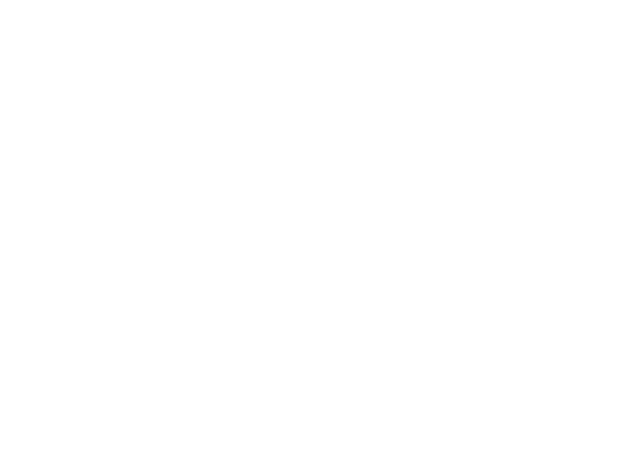
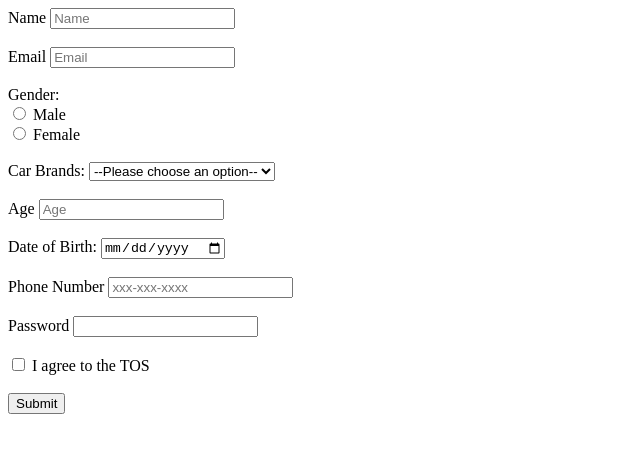
Before and after one commit to acciojob/signup-form-car-Priyatam-Vemulapalli, a website: page main.html in a window 1280 px wide. Shown: the whole page, without its empty margins (0-640 px from the left). Drawn offline with Linux system fonts and the light colour scheme.

Commit message:
created a submission

```diff
--- a/main.html
+++ b/main.html
@@ -11,6 +11,45 @@
     <script type="text/javascript" src="./script.js">
 </script>
 
+	<form method="post"></form>
+	<label for="name">Name</label>
+	<input type="text" id="name" name="name" placeholder="Name" required><br><br>
+
+	<label for="email">Email</label>
+	<input type="text" id="email" name="email" placeholder="Email" required><br><br>
+
+	<label>Gender:</label><br>
+    <input type="radio" id="gender_m" name="gender" value="male" required>
+    <label for="gender_m">Male</label><br>
+
+	<input type="radio" id="gender_f" name="gender" value="female" required>
+    <label for="gender_f">Female</label><br><br>
+
+	<label for="cars">Car Brands:</label>
+    <select id="cars" name="cars" required>
+	    <option value="">--Please choose an option--</option>
+        <option value="apple">Nissan</option>
+        <option value="asus">Audi</option>
+        <option value="hp">TATA</option>
+	</select><br><br>
+
+	<label for="age">Age</label>
+	<input type="number" id="age" name="age" placeholder="Age" required><br><br>
+
+	<label for="dob">Date of Birth:</label>
+    <input type="date" id="dob" name="dob" required><br><br>
+
+	<label for="phoneNumber">Phone Number</label>
+	<input type="Tel" id="tel" name="phoneNumber" placeholder ="xxx-xxx-xxxx"><br><br>
+
+	<label for="password">Password</label>
+	<input type="password" id="password" name="password"  required><br><br>
+
+	<input type="checkbox" id="tos" name="tos" required>
+    <label for="tos">I agree to the TOS</label><br><br>
+
+	 <button type="submit">Submit</button>
+
 </body>
 
 </html>
```
